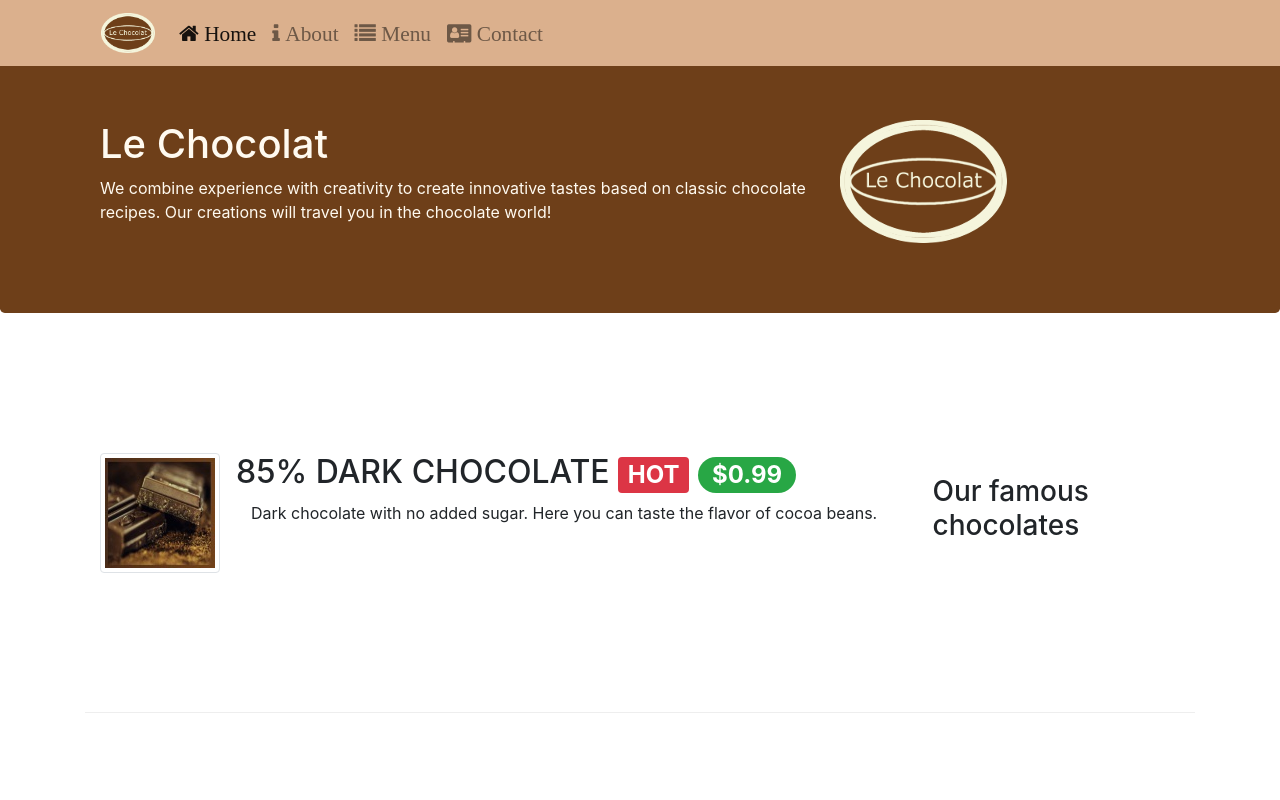
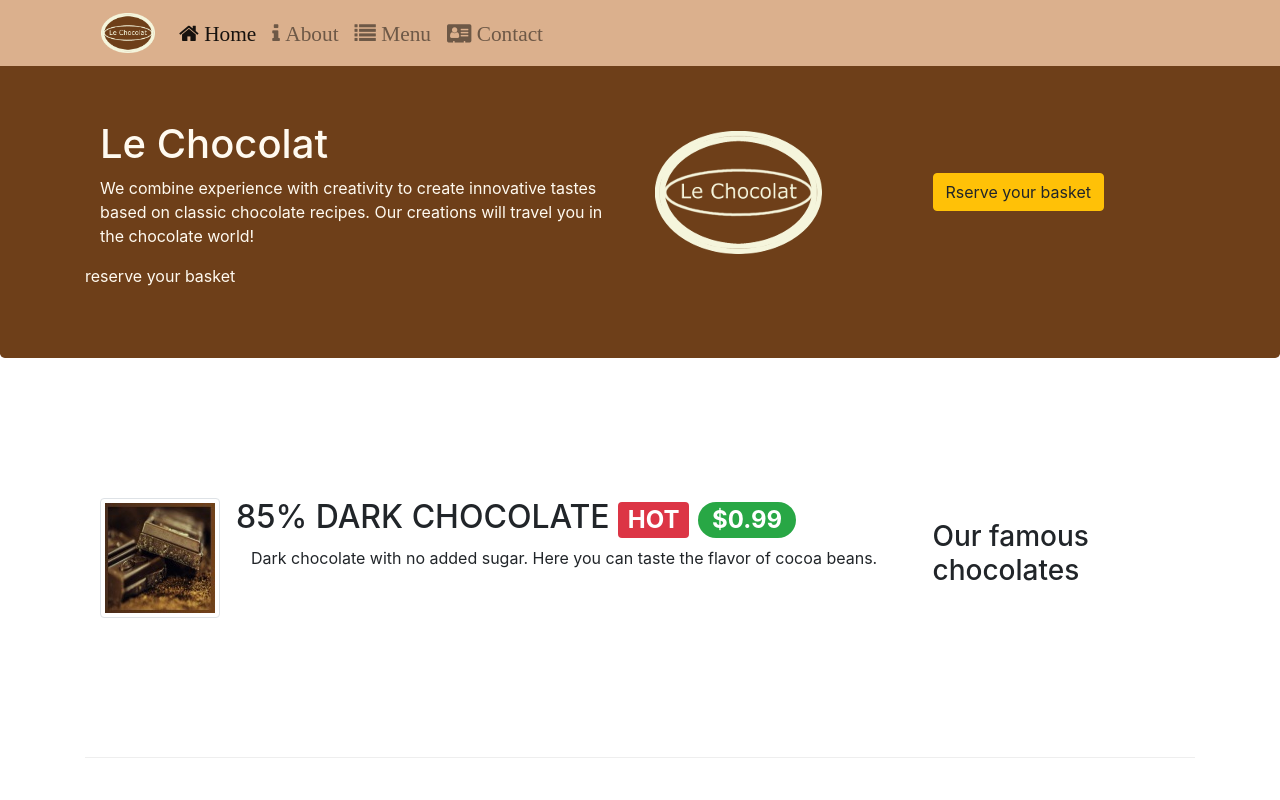
Before and after one commit to saifeddinbouhali/leChocolat, a website: page index.html in a window 1280 px wide. Shown: the top 800 px of the page. Drawn offline with nearby package versions, Linux system fonts and the light colour scheme.

Commit message:
boostrap assignment9task2

```diff
--- a/index.html
+++ b/index.html
@@ -42,15 +42,22 @@
     </nav>
     <header class="jumbotron">
         <div class="container">
-            <div class="row row-header">
-                <div class="col-12 col-sm-8">
+            <div class="row row-header align-items-center">
+                <div class="col-12 col-sm-6">
                     <h1>Le Chocolat</h1>
                     <p>We combine experience with creativity to create innovative tastes based on classic chocolate
                         recipes. Our creations will travel you in the chocolate world!</p>
                 </div>
-                <div class="col col-sm">
+                <div class="col-12 col-sm-3">
                     <img src="images/logo.png" class="img-fluid">
                 </div>
+                <div class="col-12 col-sm-3">
+                    <a class="btn btn-warning" href="#reservation">Rserve your basket</a>
+                </div>
+                <div>
+                    reserve your basket
+                </div>
+
             </div>
         </div>
     </header>
@@ -122,7 +129,7 @@
     </div>
     <div class="row row-content align-items-center justify-content-center">
         <div class="col-12 col-sm-8">
-            <div class="card">
+            <div class="card" id="reservation">
                 <h3 class="card-header bg-warning text-white">reserve your basket </h3>
 
                 <div class="card-body">
@@ -131,7 +138,8 @@
                             <label class="col-12 col-sm-3">Number of baskets</label>
                             <div class="col col-sm">
                                 <div class="form-check form-check-inline">
-                                    <input type="radio" name="Num" class="form-check-input" id="nof1" value="option1" checked>
+                                    <input type="radio" name="Num" class="form-check-input" id="nof1" value="option1"
+                                        checked>
                                     <label class="form-check-label" for="nof1">1</label>
                                 </div>
                                 <div class="form-check form-check-inline">
@@ -161,14 +169,14 @@
                                     <span class="input-group-text" id="date"><i class="fa fa-calendar"
                                         aria-hidden="true"></i></span>
                                 </div> -->
-                                <input type="date" class="form-control"  >
-                        </div>
-                        <div class="input-group col-12 col-sm-4">
-                            <!-- <div class="input-group-prenpend">
+                                <input type="date" class="form-control">
+                            </div>
+                            <div class="input-group col-12 col-sm-4">
+                                <!-- <div class="input-group-prenpend">
                                 <span class="input-group-text fa fa-clock-o" id="time" aria-hidden="true"></span>
                             </div> -->
-                            <input type="time" class="form-control" >
-                        </div>
+                                <input type="time" class="form-control">
+                            </div>
                         </div>
                         <button type="submit" class="btn btn-primary">reserve</button>
                     </form>
```
